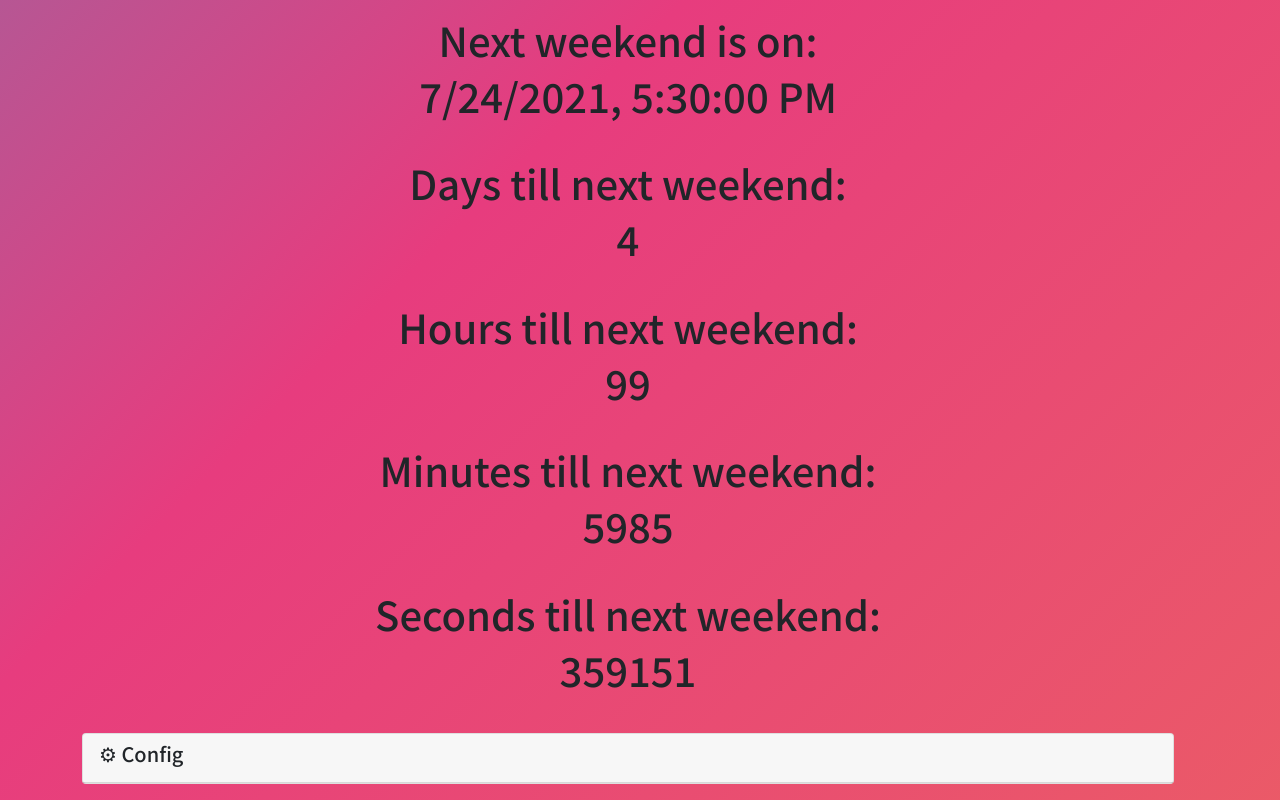
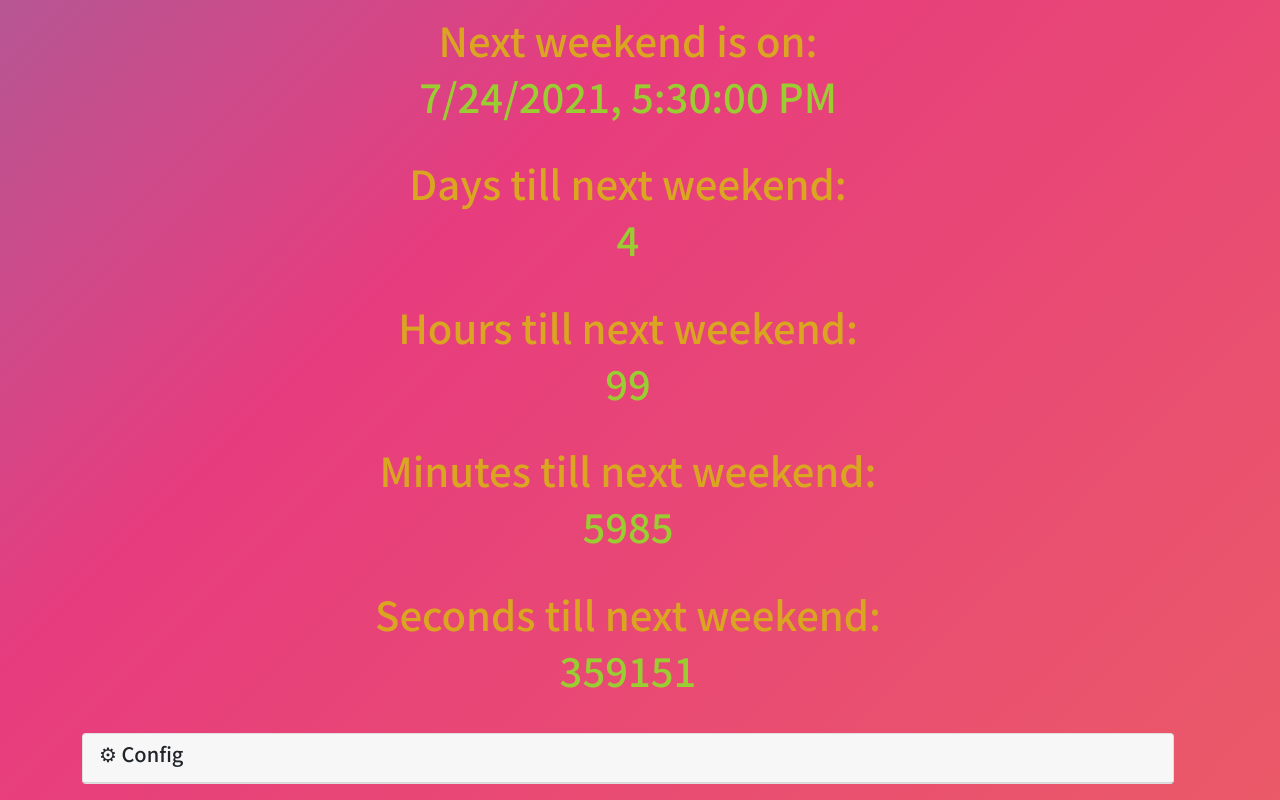
Before and after one commit to anushibin007/is-it-weekend, a React (Vite) app: page / in a window 1280 px wide. Built offline with nearby package versions, Linux system fonts and the light colour scheme.

Commit message:
I did some more CSS 😢

```diff
--- a/src/App.css
+++ b/src/App.css
@@ -4,6 +4,14 @@
 
 h1 {
 	text-align: center;
+}
+
+.line1 {
+	color: goldenrod;
+}
+
+.line2 {
+	color: yellowgreen;
 }
 
 /* .weekendNext {
--- a/src/components/Timer.jsx
+++ b/src/components/Timer.jsx
@@ -56,32 +56,32 @@ const Timer = (props) => {
 		<React.Fragment>
 			<Row>
 				<Col>
-					<h1 className="weekendNext">Next weekend is on:</h1>
-					<h1 className="weekendNext">{weekendData.nextWeekend && weekendData.nextWeekend.toLocaleString()}</h1>
+					<h1 className="weekendNext line1">Next weekend is on:</h1>
+					<h1 className="weekendNext line2">{weekendData.nextWeekend && weekendData.nextWeekend.toLocaleString()}</h1>
 				</Col>
 			</Row>
 			<Row>
 				<Col>
-					<h1 className="daysRemaining">Days till next weekend:</h1>
-					<h1 className="daysRemaining">{weekendData.timeTillNextWeekendDays}</h1>
+					<h1 className="daysRemaining line1">Days till next weekend:</h1>
+					<h1 className="daysRemaining line2">{weekendData.timeTillNextWeekendDays}</h1>
 				</Col>
 			</Row>
 			<Row>
 				<Col>
-					<h1 className="hoursRemaining">Hours till next weekend:</h1>
-					<h1 className="hoursRemaining">{weekendData.timeTillNextWeekendHours}</h1>
+					<h1 className="hoursRemaining line1">Hours till next weekend:</h1>
+					<h1 className="hoursRemaining line2">{weekendData.timeTillNextWeekendHours}</h1>
 				</Col>
 			</Row>
 			<Row>
 				<Col>
-					<h1 className="minutesRemaining">Minutes till next weekend:</h1>
-					<h1 className="minutesRemaining">{weekendData.timeTillNextWeekendMinutes}</h1>
+					<h1 className="minutesRemaining line1">Minutes till next weekend:</h1>
+					<h1 className="minutesRemaining line2">{weekendData.timeTillNextWeekendMinutes}</h1>
 				</Col>
 			</Row>
 			<Row>
 				<Col>
-					<h1 className="secondsRemaining">Seconds till next weekend:</h1>
-					<h1 className="secondsRemaining">{weekendData.timeTillNextWeekendSeconds}</h1>
+					<h1 className="secondsRemaining line1">Seconds till next weekend:</h1>
+					<h1 className="secondsRemaining line2">{weekendData.timeTillNextWeekendSeconds}</h1>
 				</Col>
 			</Row>
 		</React.Fragment>
```
